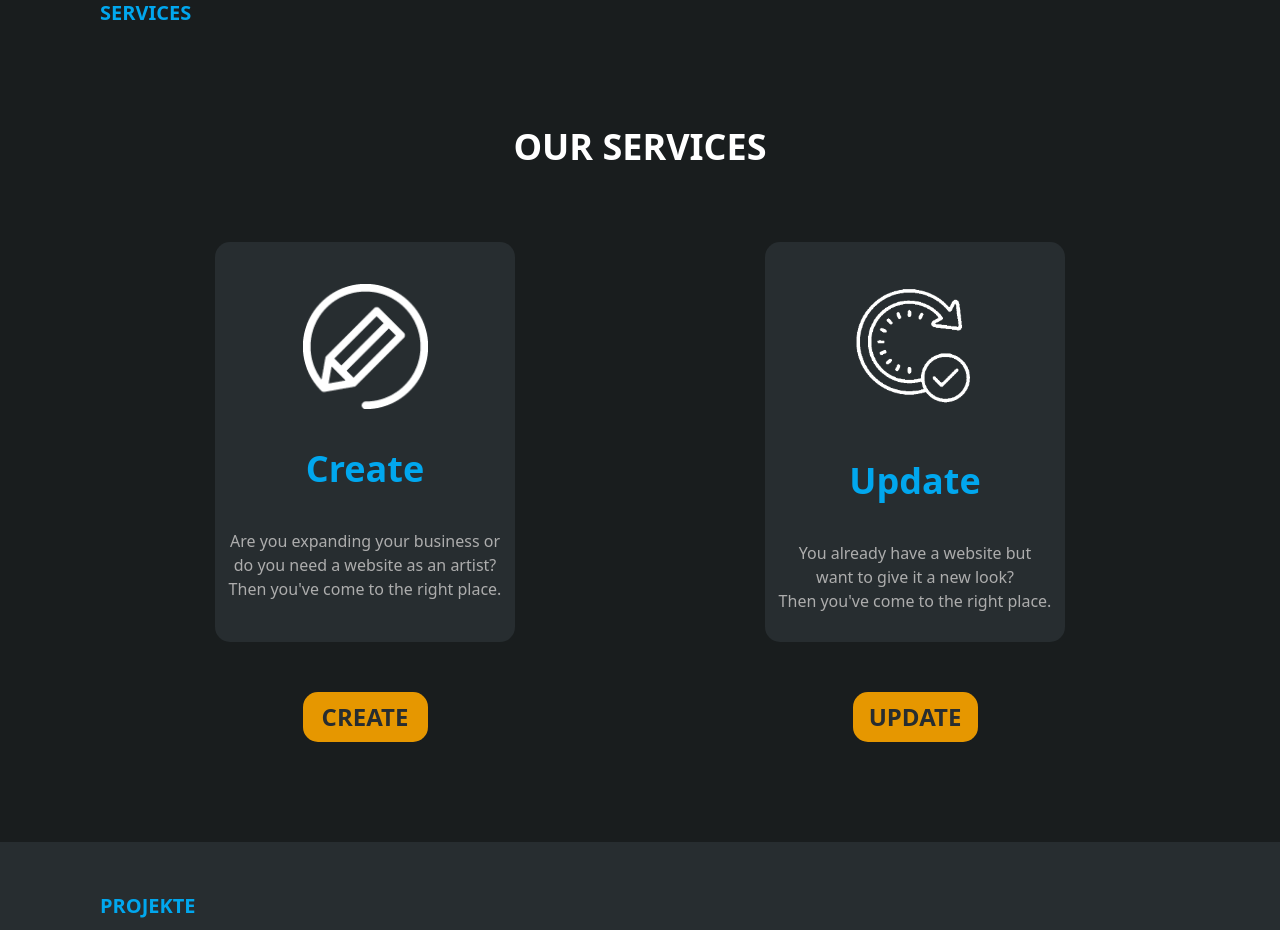
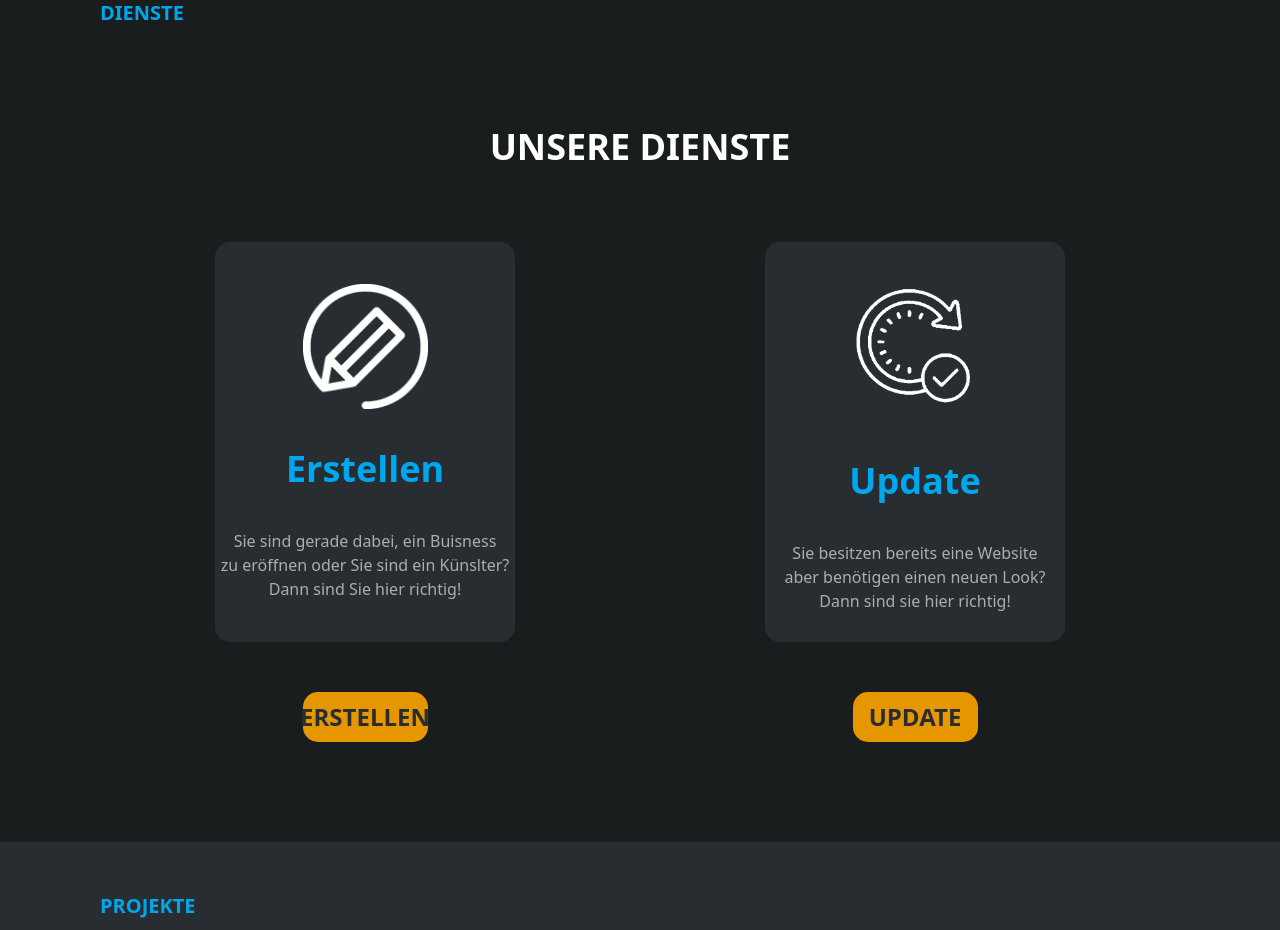
Before and after one commit to Ferbion-lT/V3, a Vue app: page / in a window 1280 px wide. Shown: the part 2620-3550 px from the top of the page. Built offline with nearby package versions, Linux system fonts and the light colour scheme.

Commit message:
Update Services.vue

```diff
--- a/src/components/Services.vue
+++ b/src/components/Services.vue
@@ -1,10 +1,10 @@
 <template>
     <div class="bg-[#191d1e] pb-[100px]">
         <div class="pt-[50px] flex justify-center sm:pl-[100px] sm:block">
-            <span class="text-[#01a7ee] uppercase font-bold text-xl">services</span>
+            <span class="text-[#01a7ee] uppercase font-bold text-xl">dienste</span>
         </div>
         <div class="pt-[100px] pb-[75px] flex justify-center">
-            <span class="text-white uppercase font-bold text-4xl">our services</span>
+            <span class="text-white uppercase font-bold text-4xl">Unsere Dienste</span>
         </div>
         <div class="flex flex-col justify-center gap-[250px] sm:flex-row">
             <div class="flex flex-col gap-[50px] items-center lg:hover:scale-110 duration-300 transition">
@@ -13,17 +13,17 @@
                         <img class="h-[125px]" src="../assets/create.png" />
                     </div>
                     <div>
-                        <span class="text-[#01a7ee] font-bold text-4xl">Create</span>
+                        <span class="text-[#01a7ee] font-bold text-4xl">Erstellen</span>
                     </div>
                     <div class="text-[#adadad] hover:text-white transition duration-300">
-                        <span>Are you expanding your business or<br>
-                        do you need a website as an artist?<br>
-                        Then you've come to the right place.
+                        <span>Sie sind gerade dabei, ein Buisness<br>
+                        zu eröffnen oder Sie sind ein Künslter?<br>
+                        Dann sind Sie hier richtig!
                         </span>
                     </div>
                 </div>
                 <a><div class="bg-[#e69700] rounded-[15px] h-[50px] w-[125px] text-2xl text-[#272d30] flex items-center justify-center lg:hover:scale-110 hover:text-white transition duration-150">
-                    <span class="font-bold uppercase">create</span>
+                    <span class="font-bold uppercase">Erstellen</span>
                 </div></a>
             </div>
             <div class="flex flex-col gap-[50px] items-center lg:hover:scale-110 duration-300 transition">
@@ -35,14 +35,14 @@
                         <span class="text-[#01a7ee] font-bold text-4xl">Update</span>
                     </div>
                     <div class="text-[#adadad] hover:text-white transition duration-300">
-                        <span>You already have a website but<br>
-                        want to give it a new look?<br>
-                        Then you've come to the right place.
+                        <span>Sie besitzen bereits eine Website<br>
+                        aber benötigen einen neuen Look?<br>
+                        Dann sind sie hier richtig!
                         </span>
                     </div>
                 </div>
                 <a><div class="bg-[#e69700] rounded-[15px] h-[50px] w-[125px] text-2xl text-[#272d30] flex items-center justify-center lg:hover:scale-110 hover:text-white transition duration-150">
-                    <span class="font-bold uppercase">update</span>
+                    <span class="font-bold uppercase">Update</span>
                 </div></a>
             </div>
         </div>
```
